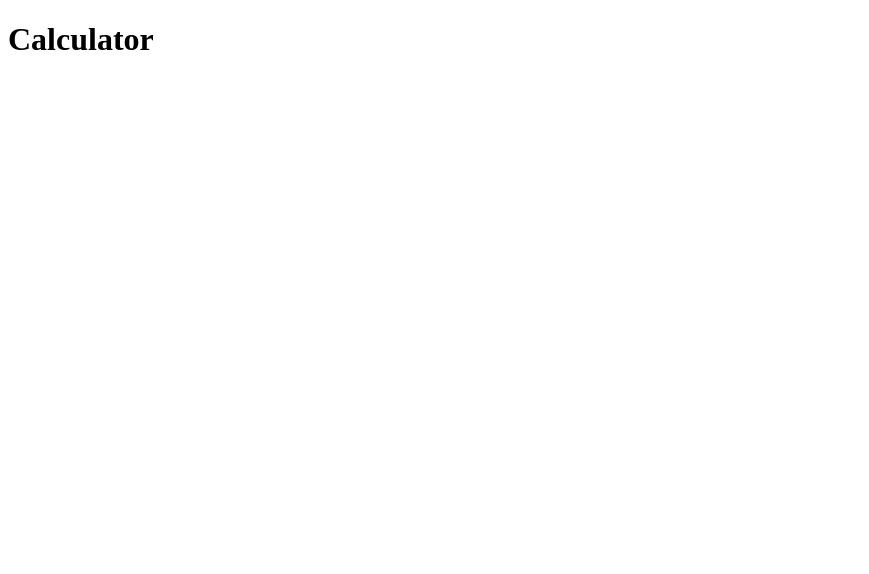
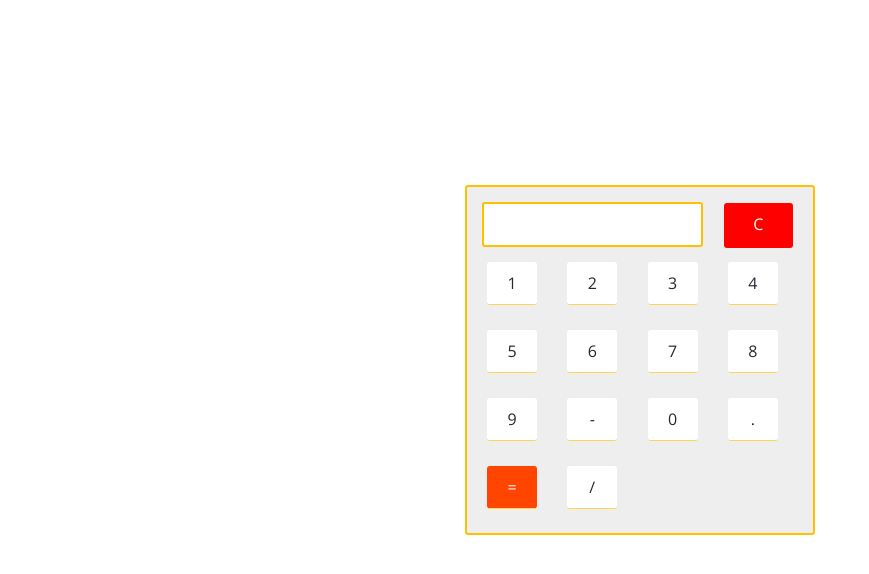
Before and after one commit to Mehedi529/JS-Project, a plain HTML site: page calculator/index.html in a window 1280 px wide. Shown: the whole page, without its empty margins (0-869 px from the left). Drawn offline with nearby package versions, Linux system fonts and the light colour scheme.

Commit message:
html/css updated

```diff
--- a/calculator/index.html
+++ b/calculator/index.html
@@ -4,8 +4,39 @@
     <meta charset="UTF-8">
     <meta name="viewport" content="width=device-width, initial-scale=1.0">
     <title>Calculator</title>
+    <link rel="icon"
+    href="https://scontent.fzyl1-1.fna.fbcdn.net/v/t39.30808-6/326292213_1233273087600760_3847057262609278010_n.png?_nc_cat=1&ccb=1-7&_nc_sid=09cbfe&_nc_eui2=AeFUqAs-RQCvyc_yN-EOLQqPMmrGBANemdAyasYEA16Z0FcTxavILGK0UyWO89OJj0XpcBJ0dyKdxkHMJaynxsEl&_nc_ohc=OjCmCBuPgTsAX-W2-NQ&_nc_ht=scontent.fzyl1-1.fna&oh=00_AfAIJKG0pUbKJ1Zqx1kvTeWIpc6eN-ZYQ_BgzIpq5a6D2g&oe=63F4D464"
+    type="image/x-icon" />
+    <link rel="stylesheet" href="style.css">
 </head>
 <body>
-    <h1>Calculator</h1>
+    <section>
+        <div class="container box">
+            <div class="calc">
+                <div class="result">
+                    <p></p>
+                </div>
+
+                <div class="clear">C</div>
+
+                <ul class="number-div keys">
+                    <li>1</li>
+                    <li>2</li>
+                    <li>3</li>
+                    <li>4</li>
+                    <li>5</li>
+                    <li>6</li>
+                    <li>7</li>
+                    <li>8</li>
+                    <li>9</li>
+                    <li>-</li>
+                    <li>0</li>
+                    <li>.</li>
+                    <li class="equals">=</li>
+                    <li>/</li>
+                </ul>
+            </div>
+        </div>
+    </section>
 </body>
 </html>
--- a/calculator/style.css
+++ b/calculator/style.css
@@ -1,3 +1,136 @@
-h1 {
+@import url("https://fonts.googleapis.com/css2?family=Open+Sans:wght@300;400;600;700&display=swap");
+
+:root {
+    --white:#fff;
+    --black: #1c2b2d;
+    --blue: #31326f;
+    --light-blue: #005490;
+    --color-primary: #9d0191;
+    --color-sec: #db6400;
+    --grey: #eee;
+    --dark-grey: #222831;
+}
+
+* {
+    margin: 0;
+    padding: 0;
+    box-sizing: border-box;
+}
+
+html {
+    font-size: 10px;
+}
+
+body {
+    font-family: "Open Sans", sans-serif;
+}
+
+p {
+    font-size: 1.6rem;
+    line-height: 1.5;
+}
+
+/* img {
+    width: 100%;
+  } */
+
+.container {
+    margin: 0 auto;
+    padding: 0 20px;
+}
+
+.box {
+    height: 90vh;
+    display: flex;
+    justify-content: center;
+    align-items: center;
+}
+
+.calc {
+    width: 35rem;
+    height: 35rem;
+    margin: 0 auto;
+    background-color: var(--grey);
+    padding: 1.5rem;
+    border-radius: 3px;
+    border: 2px solid #ffc000;
+    position: relative;
+}
+
+.result {
+    color: var(--dark-grey);
+    background-color: var(--white);
+    height: 4.5rem;
+    width: 70%;
+    border-radius: 3px;
+    margin-bottom: 5px;
+    border: 2px solid #ffc000;
+    padding: 1rem;
+    overflow: hidden;
+}
+
+.clear {
+    width: 20%;
+    height: 4.5rem;
     background-color: red;
+    padding: 1rem;
+    position: absolute;
+    right: 2rem;
+    top: 1.6rem;
+    border-radius: 3px;
+    color: var(--white);
+    cursor: pointer;
+    text-align: center;
+    font-size: 1.6rem;
 }
+
+.keys {
+    display: grid;
+    grid-template-columns: repeat(4, 1fr);
+    grid-gap: 5px;
+    font-size: 1.6rem;
+}
+
+.keys li {
+    list-style: none;
+    width: 5rem;
+    background-color: var(--white);
+    margin: 1rem 0.5rem;
+    padding: 1rem;
+    border-bottom: 1px solid #ffd452;
+    border-radius: 3px;
+    color: var(--dark-grey);
+    text-align: center;
+    cursor: pointer;
+    transition: all 0.1s;
+}
+
+.keys li:hover {
+    background-color: #FFC000;
+    color: var(--white);
+}
+
+.keys .equals {
+    background-color: orangered;
+    color: var(--white);
+}
+
+a {
+    text-decoration: none;
+}
+
+/* .nav {
+    display: flex;
+    align-items: center;
+    justify-content: space-between;
+    padding: 15px 30px;
+    box-shadow: 0px 5px 10px #ddd;
+} */
+
+.visit {
+    font-size: 20px;
+    font-weight: 700;
+}
+  .visit a {
+    color: #333;
+}
```
